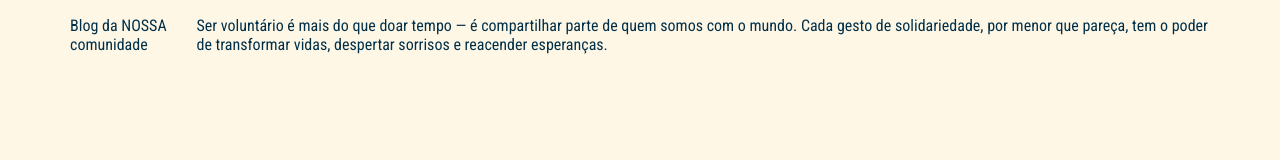
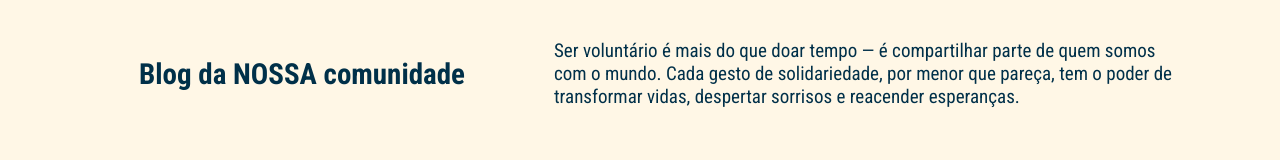
Before and after one commit to HeltonDick/PROGII---PROJETO, a plain HTML site: page index.html in a window 1280 px wide. Drawn offline with Linux system fonts and the light colour scheme.

Commit message:
Ola meu mundo porco

```diff
--- a/css/index.css
+++ b/css/index.css
@@ -22,6 +22,30 @@ body .container .mensagem {
     align-items: center;
 }
 
-body .container .mensagem h1 {
-    padding: 30px;
+body .container .mensagem .bloco1 {
+    width: 40%;
+    padding: 20px;
+
+    display: flex;
+    align-items: center;
+    justify-content: center;
 }
+
+body .container .mensagem .bloco1 p {
+    font-size: 29px;
+    margin: 0px;
+    padding: 0px;
+}
+
+body .container .mensagem .bloco2 {
+    width: 60%;
+    padding: 20px;
+
+    display: flex;
+    align-items: center;
+    justify-content: center;
+}
+
+body .container .mensagem .bloco2 p {
+    font-size: 19px;
+}
--- a/index.html
+++ b/index.html
@@ -14,7 +14,11 @@
     <div class="container">
         <div class="mensagem">
             <div class="bloco1">
-                <p>Blog da NOSSA comunidade</p>
+                <b>
+                    <p>
+                       Blog da NOSSA comunidade
+                    </p>
+                </b>
             </div>
             <div class="bloco2">
                 <p>
```
